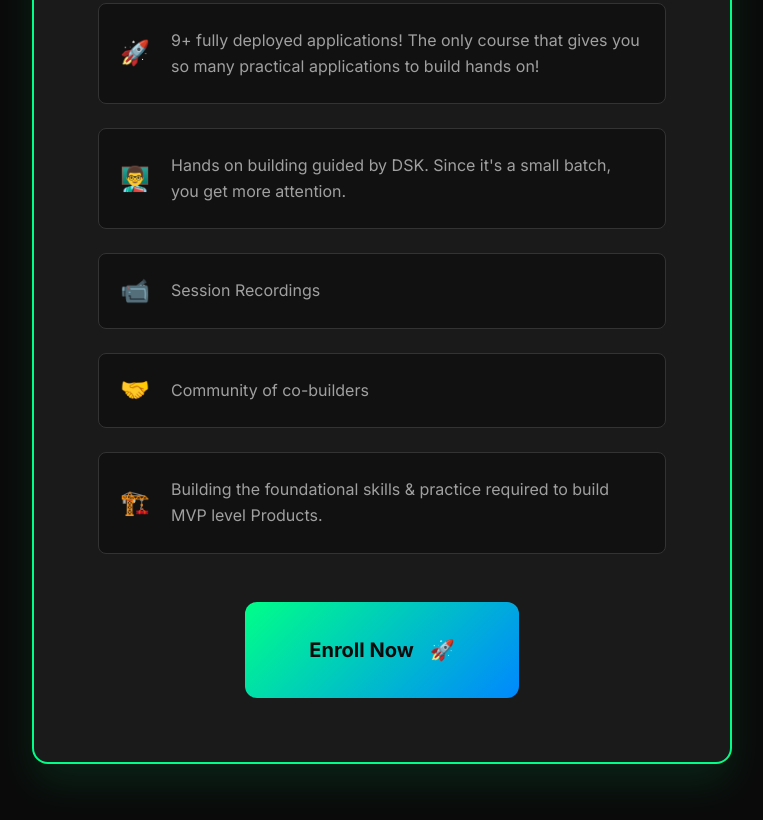
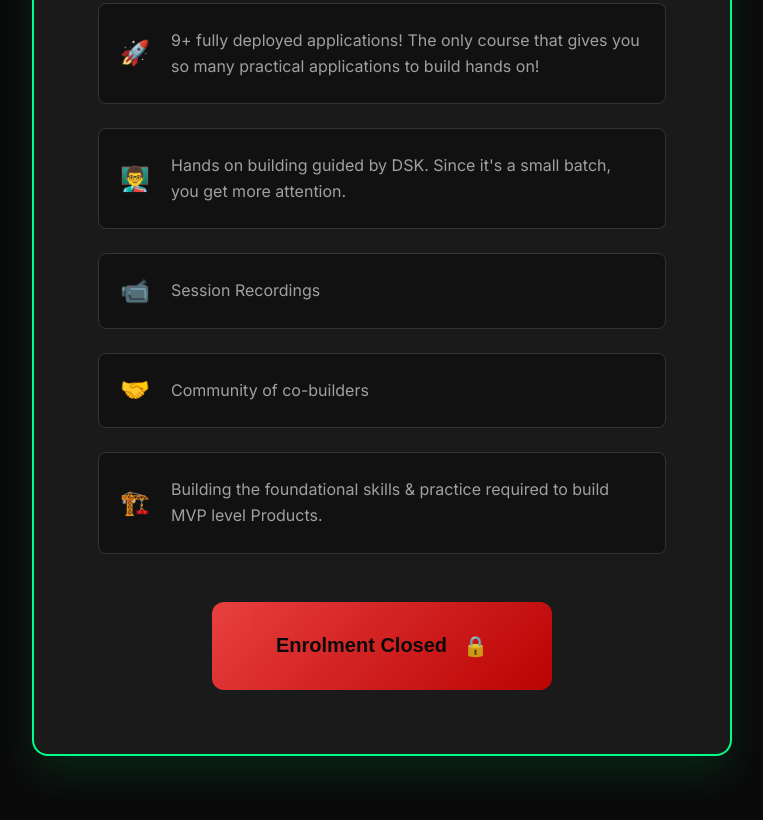
Before and after one commit to dsk003/VibeCodingWithDSK, a plain HTML site: page index.html in a window 1280 px wide. Shown: the part 5638-6458 px from the top of the page, without its empty margins (258-1021 px from the left). Drawn offline with Linux system fonts and the light colour scheme.

Commit message:
Change Enroll Now button to Enrolment Closed with red gradient
- Updated button text from 'Enroll Now' to 'Enrolment Closed'
- Changed button icon from rocket (🚀) to lock (🔒)
- Converted link to disabled button element
- Added red gradient styling (bright red to dark red)
- Disabled hover effects and interactions
- Set cursor to not-allowed for better UX

```diff
--- a/css/style.css
+++ b/css/style.css
@@ -1135,6 +1135,26 @@ html {
     transform: translateX(3px);
 }
 
+/* Closed enrollment button styling */
+.enroll-button-closed {
+    background: linear-gradient(135deg, #ff4444 0%, #cc0000 100%) !important;
+    cursor: not-allowed !important;
+    opacity: 0.9;
+}
+
+.enroll-button-closed:hover {
+    transform: none !important;
+    box-shadow: none !important;
+}
+
+.enroll-button-closed::before {
+    display: none !important;
+}
+
+.enroll-button-closed:hover .button-icon {
+    transform: none !important;
+}
+
 
 /* Responsive Design */
 @media (max-width: 768px) {
--- a/index.html
+++ b/index.html
@@ -480,10 +480,10 @@
                     </div>
 
                     <div class="enrollment-cta">
-                        <a href="https://rzp.io/rzp/rwToO8pG" target="_blank" class="enroll-button">
-                            <span>Enroll Now</span>
-                            <span class="button-icon">🚀</span>
-                        </a>
+                        <button class="enroll-button enroll-button-closed" disabled>
+                            <span>Enrolment Closed</span>
+                            <span class="button-icon">🔒</span>
+                        </button>
                     </div>
                 </div>
             </div>
```
